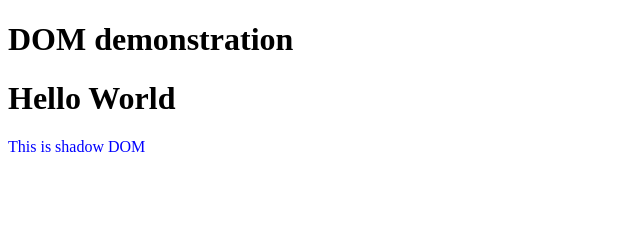
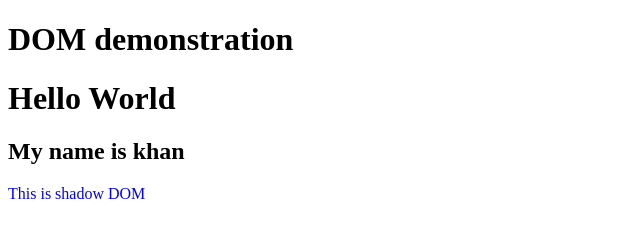
Before and after one commit to Subhadwip-Chakraborty/shadowDOM1, a plain HTML site: page index.html in a window 1280 px wide. Shown: the whole page, without its empty margins (0-640 px from the left). Drawn offline with Linux system fonts and the light colour scheme.

Commit message:
Fourth Commit

```diff
--- a/index.html
+++ b/index.html
@@ -16,6 +16,7 @@
 
     <h1>DOM demonstration</h1>
     <h1>Hello World</h1>
+    <h2>My name is khan</h2>
   <div class="hello"></div>
   <script src="./index.js"></script>
 </body>
```
